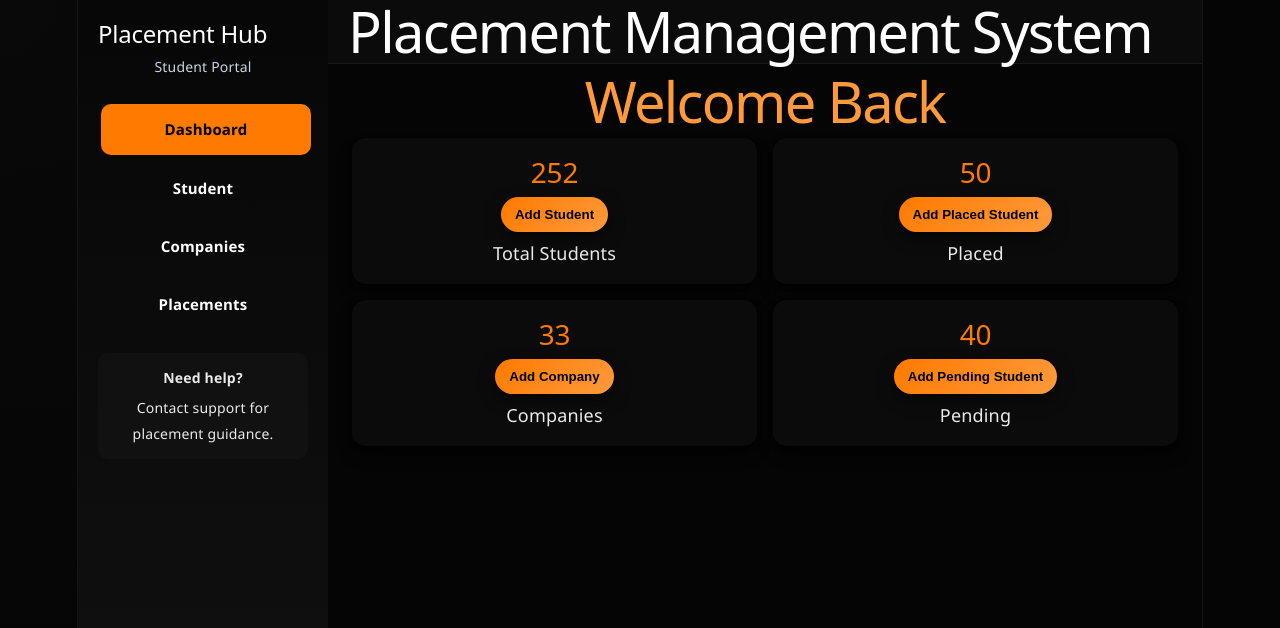
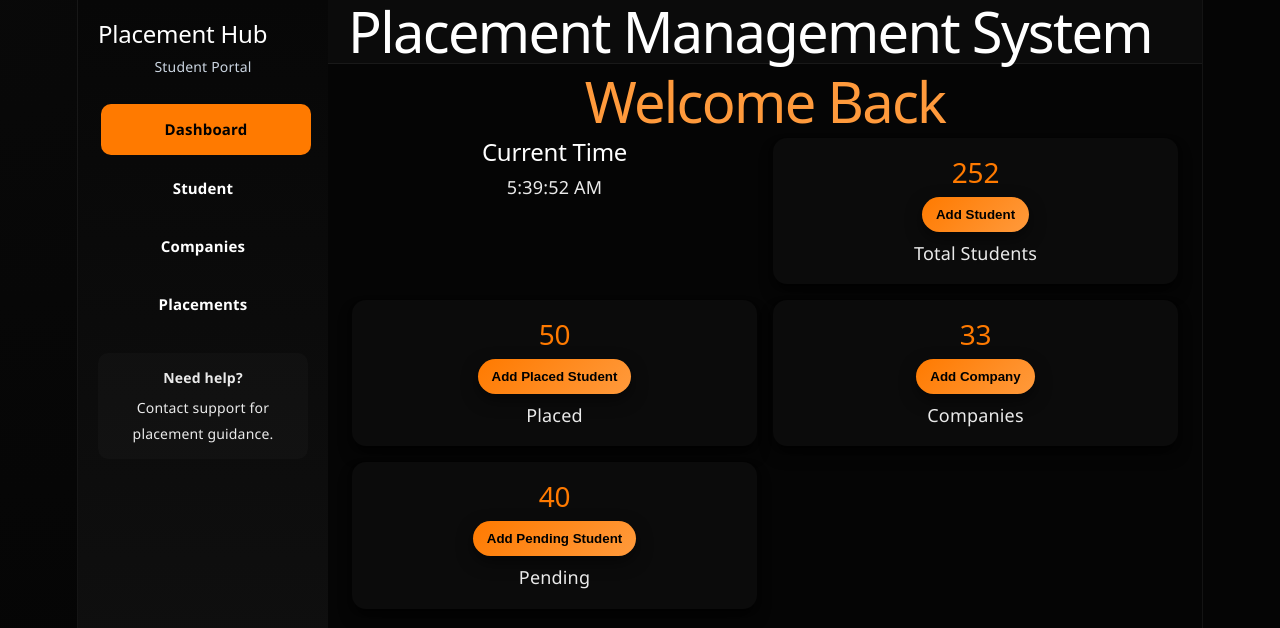
Before and after one commit to Mani6301361169/learning-MERN-stack, a React (Vite) app: page /#/dashboard in a window 1280 px wide. Shown: the top 628 px of the page. Built offline with nearby package versions, Linux system fonts and the light colour scheme.

Commit message:
Fix routing, login/register flow; add clock; update package.json

```diff
--- a/src/App.jsx
+++ b/src/App.jsx
@@ -1,3 +1,4 @@
+import { useState } from 'react';
 import LoginPage from './pages/registration/login page/login';
 import RegisterPage from './pages/registration/register';
 import Dashboard from './components/dashboard/dasboard';
@@ -6,42 +7,21 @@ import StudentPage from './pages/student/StudentPage';
 import CompaniesPage from './pages/companies/CompaniesPage';
 import PlacementsPage from './pages/placements/PlacementsPage';
 import './App.css';
-import { Routes, Route, Navigate, Link, useLocation } from 'react-router-dom';
-
+import { Routes, Route, Navigate } from 'react-router-dom';
 function App() {
-  const location = useLocation();
-
-  if (location.pathname === '/login') {
-    return <LoginPage />;
-  }
-
-  if (location.pathname === '/' || location.pathname === '/register') {
-    return (
-      <div className="landing-page">
-        <RegisterPage />
-
-        <div className="landing-panel">
-          <h3>Continue to your dashboard</h3>
-          <p>After creating your account, you can explore placements, companies, and student updates.</p>
-          <div className="landing-actions">
-            <Link to="/dashboard" className="landing-btn primary">Go to Dashboard</Link>
-            <Link to="/login" className="landing-btn secondary">Login</Link>
-          </div>
-        </div>
-      </div>
-    );
-  }
+  const [isLogin, setLogin] = useState(false);
 
   return (
-    <Layout>
-      <Routes>
-        <Route path="/dashboard" element={<Dashboard />} />
-        <Route path="/student" element={<StudentPage />} />
-        <Route path="/companies" element={<CompaniesPage />} />
-        <Route path="/placements" element={<PlacementsPage />} />
-        <Route path="*" element={<Navigate to="/dashboard" replace />} />
-      </Routes>
-    </Layout>
+    <Routes>
+      <Route path="/login" element={<LoginPage isLogin={isLogin} setLogin={setLogin} />} />
+      <Route path="/register" element={<RegisterPage />} />
+      <Route path="/" element={<Navigate to="/login" replace />} />
+      <Route path="/dashboard" element={<Layout><Dashboard /></Layout>} />
+      <Route path="/student" element={<Layout><StudentPage /></Layout>} />
+      <Route path="/companies" element={<Layout><CompaniesPage /></Layout>} />
+      <Route path="/placements" element={<Layout><PlacementsPage /></Layout>} />
+      <Route path="*" element={<Navigate to="/login" replace />} />
+    </Routes>
   );
 }
 
--- /dev/null
+++ b/src/components/clock/clock.jsx
@@ -0,0 +1,22 @@
+import React, { useState, useEffect } from 'react';
+
+function Clock() {
+  const [time, setTime] = useState(new Date());
+
+  useEffect(() => {
+    const timer = setInterval(() => {
+      setTime(new Date());
+    }, 1000);
+
+    return () => clearInterval(timer);
+  }, []);
+
+  return (
+    <div>
+      <h2>Current Time</h2>
+      <p>{time.toLocaleTimeString()}</p>
+    </div>
+  );
+}
+
+export default Clock;
--- a/src/components/dashboard/dasboard.jsx
+++ b/src/components/dashboard/dasboard.jsx
@@ -1,5 +1,7 @@
-import { useState } from 'react';
+import { useState, useEffect } from 'react';
+import Clock from '../clock/clock';
 import './dasboard.css';
+
 
 function Dashboard() {
   const [totalStudents, setTotalStudents] = useState(252);
@@ -22,10 +24,15 @@ function Dashboard() {
   function increasePendingStudents() {
     setPendingStudents((prev) => prev + 1);
   }
+  useEffect(() => {
+    alert("welcome admin")
+  }, []);
 
   return (
     <div className="dashboard">
       <h1>Welcome Back</h1>
+      <Clock />
+
       <div className="card">
         <h2>{totalStudents}</h2>
         <button type="button" onClick={increaseTotalStudents}>
@@ -33,6 +40,7 @@ function Dashboard() {
         </button>
         <p>Total Students</p>
       </div>
+
       <div className="card">
         <h2>{placedStudents}</h2>
         <button type="button" onClick={increasePlacedStudents}>
--- a/src/pages/registration/login page/login.jsx
+++ b/src/pages/registration/login page/login.jsx
@@ -31,6 +31,7 @@ function Login({ isLogin, setLogin }) {
             setLoading(false);
         }, 2000);
     }
+
 
     return (
         <div className="login-container">
```
